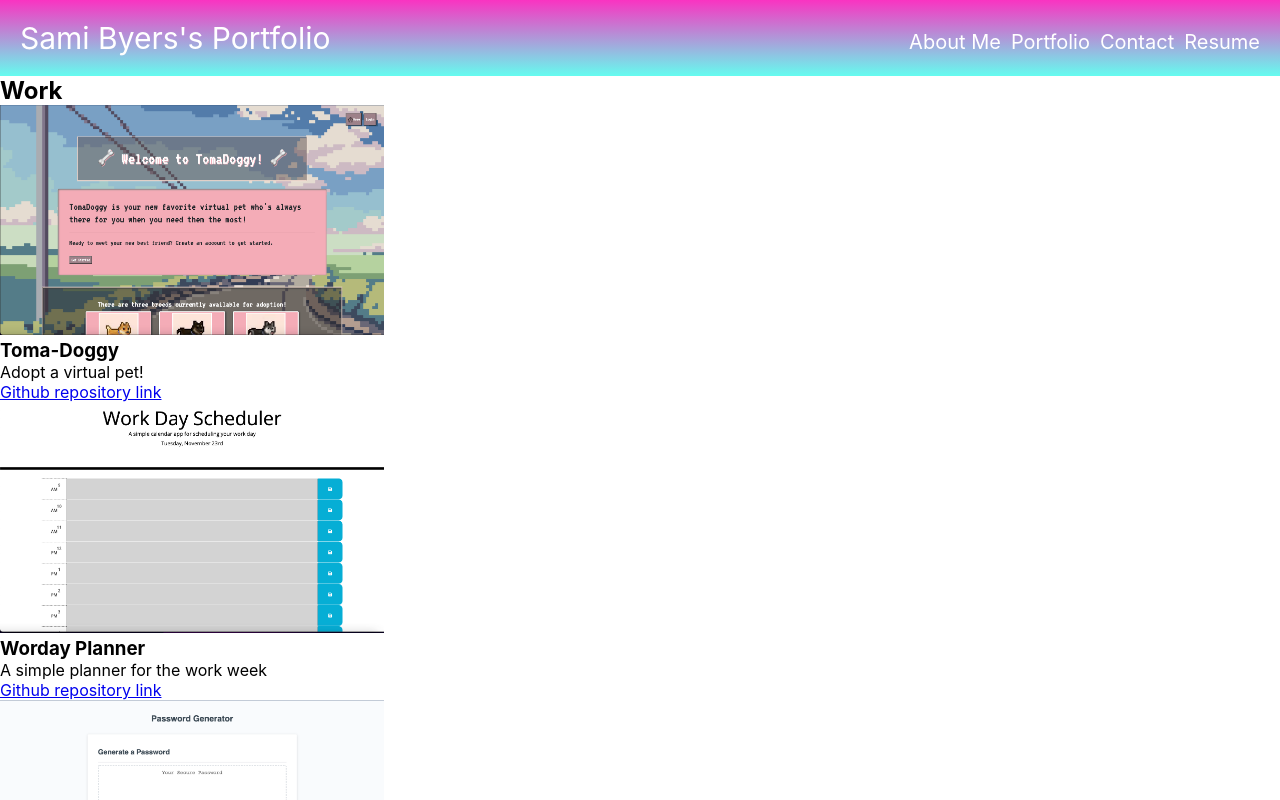
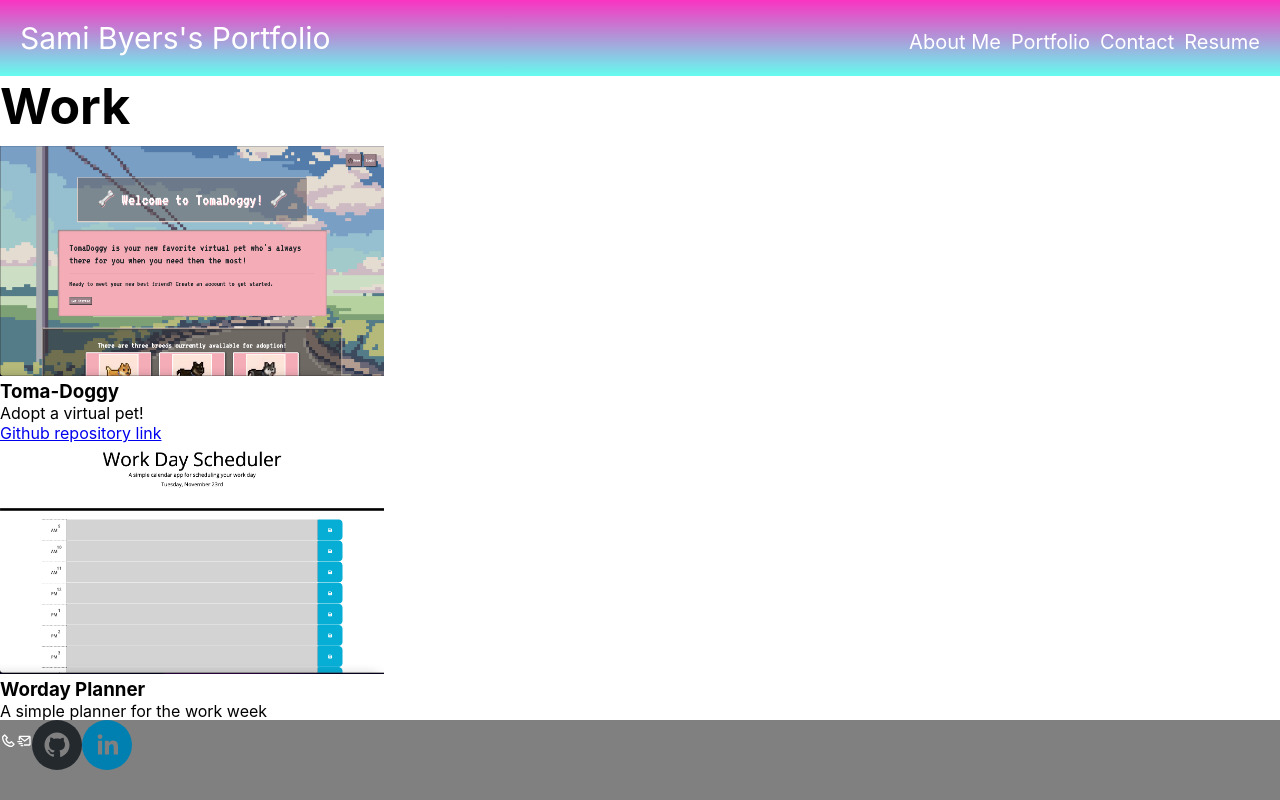
Before and after one commit to samibyers/portfolio, a React (Create React App) app: page /portfolio in a window 1280 px wide. Shown: the top 800 px of the page. Built offline with nearby package versions, Linux system fonts and the light colour scheme.

Commit message:
added more styling

```diff
--- a/src/AboutMe.css
+++ b/src/AboutMe.css
@@ -1,12 +1,15 @@
 * {
     padding: 0;
     margin: 0;
+
   }
 
 .body {
     margin: 10px;
     padding: 20px;
     font-size: 20px;
+    min-height: 100%;
+    margin-bottom: 10%;
 }
 .h1 {
     font-size: 50px;
--- a/src/App.css
+++ b/src/App.css
@@ -28,3 +28,19 @@
   color: rgb(170, 168, 168);
 
 }
+
+.footer {
+  position: fixed;
+  bottom: 0;
+  margin-bottom: 0;
+  height: 10%;
+  width: 100%;
+  background: grey;
+
+}
+
+.icon {
+  justify-content: space-around;
+  text-decoration: none;
+  color: white;
+}
--- a/src/Footer.css
+++ /dev/null
@@ -1,23 +0,0 @@
-* {
-    padding: 0;
-    margin: 0;
-  }
-
-.body {
-    margin: 10px;
-    padding: 20px;
-    font-size: 20px;
-}
-
-.footer {
-
-  background: grey;
-}
-
-
-
-.icon {
-  display: inline-block;
-  margin-left: 40%;
-
-}
--- a/src/Portfolio.css
+++ b/src/Portfolio.css
@@ -7,6 +7,7 @@
     margin: 10px;
     padding: 20px;
     font-size: 20px;
+    min-height: 100%;
 }
 .h1 {
     font-size: 50px;
--- a/src/components/Footer.js
+++ b/src/components/Footer.js
@@ -1,6 +1,6 @@
 import React from "react";
 import { SocialIcon } from 'react-social-icons';
-import "../Footer.css";
+import "../App.css";
 import {BiMailSend} from "react-icons/bi";
 import {BiPhone} from "react-icons/bi";
 
--- a/src/components/Portfolio.js
+++ b/src/components/Portfolio.js
@@ -9,7 +9,7 @@ function Portfolio() {
   return (
     // <!--Work section-->
     <section>
-        <h1>Work</h1>
+        <h1 className="h1">Work</h1>
         <div>
             <div>
                 <a href="https://toma-doggy.herokuapp.com/" target="_blank"><img className="img" src={TomaDoggyImage}></img></a>
```
